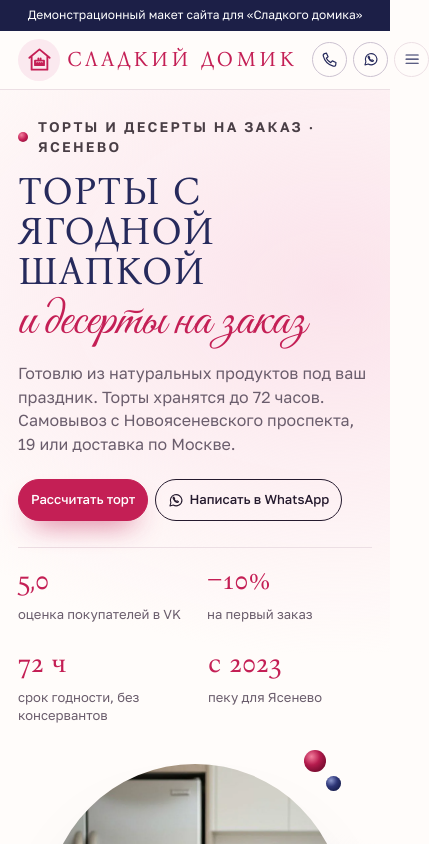
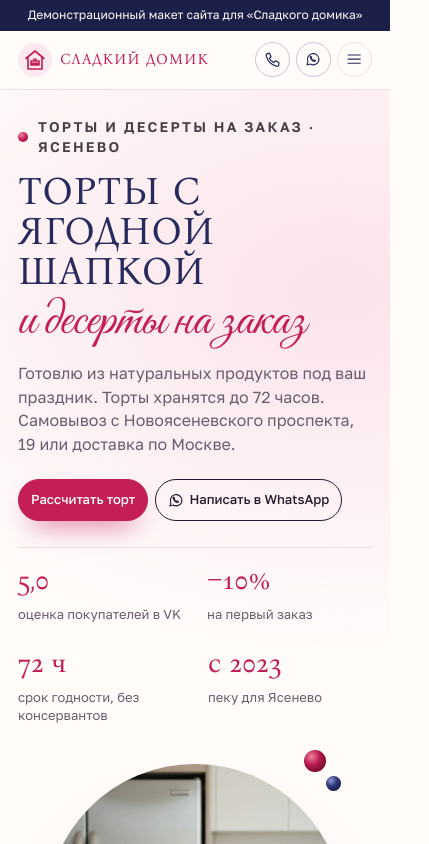
Before and after one commit to leonti123/sladkiy-domik, a plain HTML site: page index.html in a window 390 px wide. Shown: the top 844 px of the page, 429 px wide, since content can reach past the window. Drawn offline with Linux system fonts and the light colour scheme.

Commit message:
Mobile header fits 390px
Co-Authored-By: Claude Opus 5.5 <noreply@anthropic.com>

```diff
--- a/index.html
+++ b/index.html
@@ -7,7 +7,7 @@
 <meta name="theme-color" content="#CFE0EE">
 <title>Сладкий домик | Торты и десерты на заказ в Ясенево</title>
 <meta name="description" content="Торты Оксаны с ягодами и кремовыми цветами. Выберите начинку, рассчитайте вес на гостей и оставьте заявку. Москва, Ясенево.">
-<link rel="stylesheet" href="style.css?v=4">
+<link rel="stylesheet" href="style.css?v=5">
 <script>document.write('<script src="data.js?t=' + Math.floor(Date.now() / 6e4) + '"><\/script>')</script>
 <script src="app.js?v=3" defer>
 </script>
--- a/style.css
+++ b/style.css
@@ -489,3 +489,4 @@ footer .brandmark { background:#fff; }
 .trust li { align-items:flex-start; text-align:left; max-width:125px; }
 @media (max-width:760px) { .trust li { max-width:calc(50% - 13px); } }
 .no-photo span { font:13px 'Golos Text',sans-serif; color:var(--soft); }
+@media (max-width:560px) { .brand { font-size:15px; letter-spacing:.08em; gap:8px; } .brandmark { width:34px; height:34px; } .brandmark .icon { width:24px; height:24px; } .head { gap:10px; } }
```
